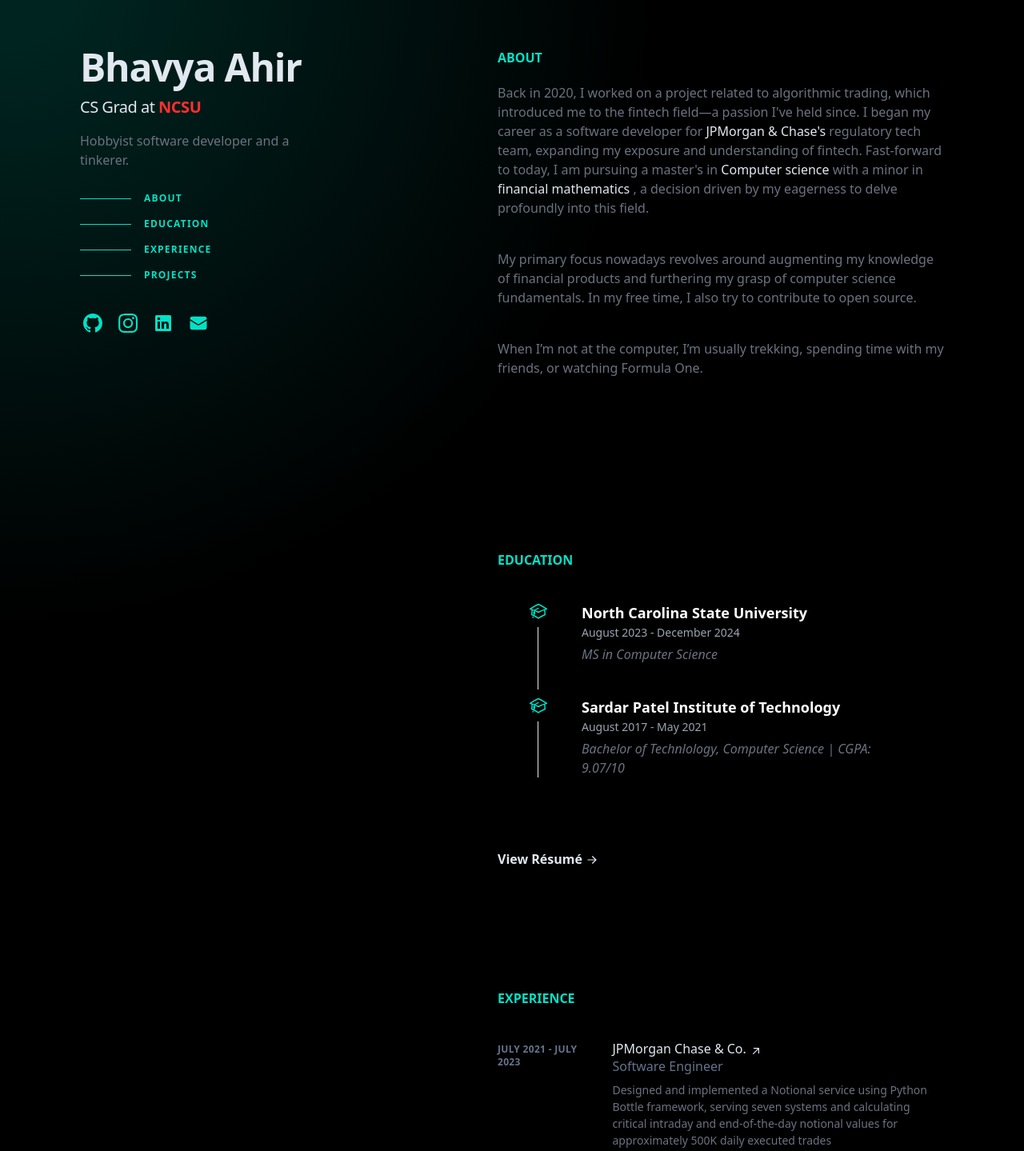
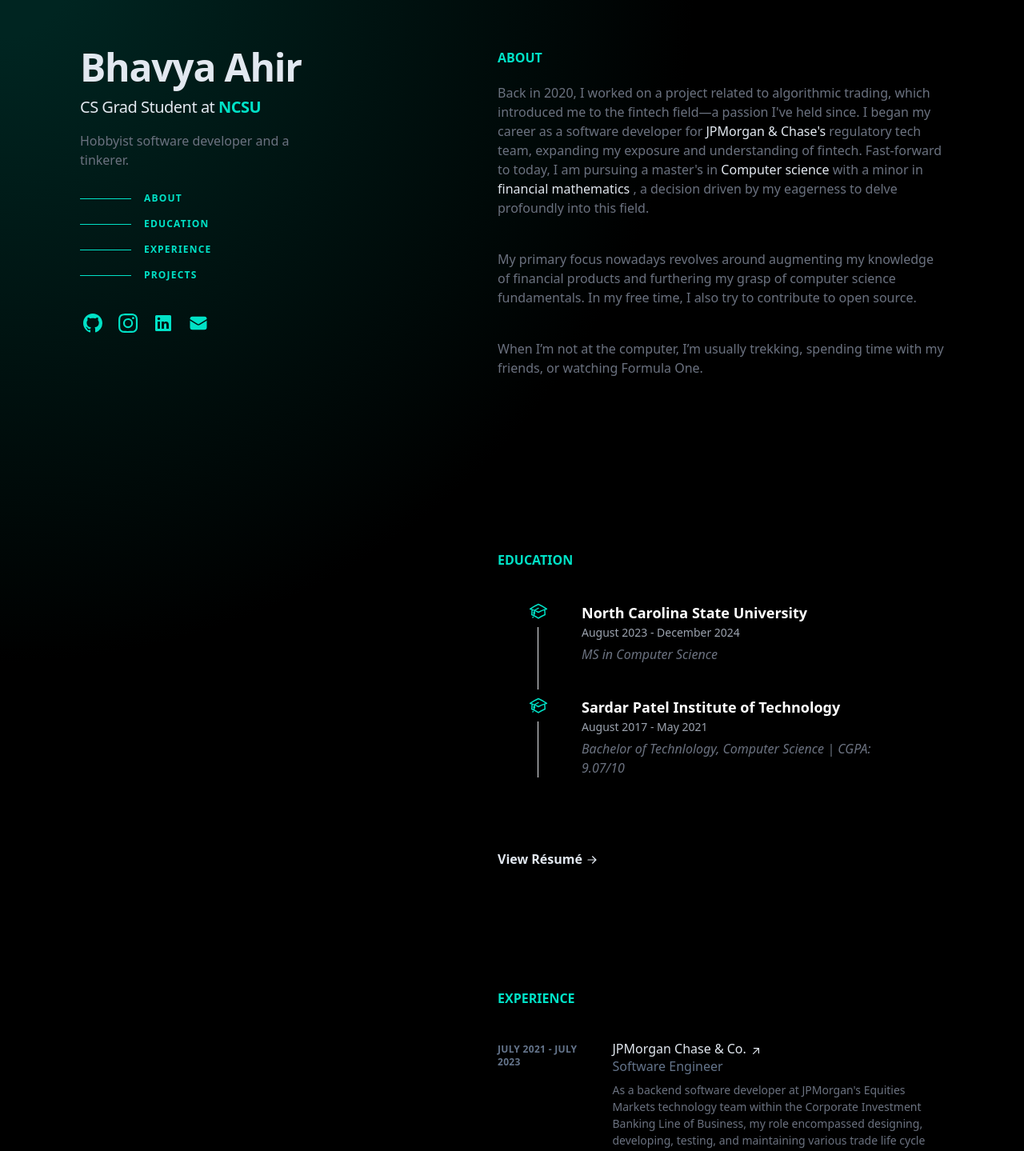
Before and after one commit to sayalikulk/portfolio, a React (Create React App) app: page / in a window 1280 px wide. Shown: the part 40-1479 px from the top of the page at 80% size. Built offline with nearby package versions, Linux system fonts and the light colour scheme; the HTML template or start-up script is replaced by a standard one.

Commit message:
Changing description

```diff
--- a/src/components/LeftConstant.jsx
+++ b/src/components/LeftConstant.jsx
@@ -7,21 +7,12 @@ const LeftConstant = () => {
 
     <div>
       <h1 class="text-4xl font-bold tracking-tight text-slate-200 sm:text-5xl"><a href="/">Bhavya Ahir</a></h1>
-      <h2 class="mt-3 text-lg font-medium tracking-tight text-slate-200 sm:text-xl"> CS Grad at <span style={{color: '#ff3030',fontWeight: 'bold'  }}>NCSU</span> </h2>      {/* <h2 class="mt-3 text-lg font-medium tracking-tight text-slate-200 sm:text-xl">CS Grad at NCSU</h2> */}
+      <h2 class="mt-3 text-lg font-medium tracking-tight text-slate-200 sm:text-xl"> CS Grad Student at <span style={{color: '#01e2c7',fontWeight: 'bold'  }}>NCSU</span> </h2>      {/* <h2 class="mt-3 text-lg font-medium tracking-tight text-slate-200 sm:text-xl">CS Grad at NCSU</h2> */}
       <p class="mt-4 max-w-xs leading-normal text-gray-500 dark:text-gray-400">Hobbyist software developer and a tinkerer.</p>
       {/* <h2 class="mt-3 text-lg font-medium tracking-tight text-slate-200 sm:text-xl">CS Grad at <span style="color:#771d1d;">NCSU</span></h2> */}
       <ul className='pt-[20px]'>
         <SectionScroll/>
       </ul>
-
-{/* <nav class="nav hidden lg:block" aria-label="In-page jump links">
-   <ul class="mt-16 w-max">
-      <li><a class="group flex items-center py-3 active" href="#about"><span class="nav-indicator mr-4 h-px w-8 bg-slate-600 transition-all group-hover:w-16 group-hover:bg-slate-200 group-focus-visible:w-16 group-focus-visible:bg-slate-200 motion-reduce:transition-none"></span><span class="nav-text text-xs font-bold uppercase tracking-widest text-slate-500 group-hover:text-slate-200 group-focus-visible:text-slate-200">About</span></a></li>
-      <li><a class="group flex items-center py-3" href="#experience"><span class="nav-indicator mr-4 h-px w-8 bg-slate-600 transition-all group-hover:w-16 group-hover:bg-slate-200 group-focus-visible:w-16 group-focus-visible:bg-slate-200 motion-reduce:transition-none"></span><span class="nav-text text-xs font-bold uppercase tracking-widest text-slate-500 group-hover:text-slate-200 group-focus-visible:text-slate-200">Experience</span></a></li>
-      <li><a class="group flex items-center py-3" href="#projects"><span class="nav-indicator mr-4 h-px w-8 bg-slate-600 transition-all group-hover:w-16 group-hover:bg-slate-200 group-focus-visible:w-16 group-focus-visible:bg-slate-200 motion-reduce:transition-none"></span><span class="nav-text text-xs font-bold uppercase tracking-widest text-slate-500 group-hover:text-slate-200 group-focus-visible:text-slate-200">Projects</span></a></li>
-   </ul>
-</nav> */}
-
 
       <ul class="ml-1 mt-8 flex items-center" aria-label="Social media">
         <li class="mr-5 text-xs">
--- a/src/components/fields/Experience.jsx
+++ b/src/components/fields/Experience.jsx
@@ -5,7 +5,8 @@ const Experience = () => {
   return (
     <div id="experience" className='p-[50px] md:pt-[100px] md:pl-[100px] md:pr-[50px]'>
       <h2 id="experience-title" class="font-bold uppercase pb-[20px] text-[#01e2c7]">Experience</h2>
-      <ExperienceCard timeline="July 2021 - July 2023" role="Software Engineer" name="JPMorgan Chase & Co." description="Designed and implemented a Notional service using Python Bottle framework, serving seven systems and calculating critical intraday and end-of-the-day notional values for approximately 500K daily executed trades" skills={["Python","Optimization","Unit/Integration Testing", "Test Driven Development","Equity Derivatives","Equity Trading"]}/>
+      <ExperienceCard timeline="July 2021 - July 2023" role="Software Engineer" name="JPMorgan Chase & Co." description=
+"As a backend software developer at JPMorgan's Equities Markets technology team within the Corporate Investment Banking Line of Business, my role encompassed designing, developing, testing, and maintaining various trade life cycle functionalities. I was responsible for creating systems that managed booking, execution, confirmation, regulatory reporting, and trade settlement. My focus was on optimizing workflows to ensure time-critical systems operated with minimal delays, addressing bottlenecks proactively. Additionally, I actively participated in code reviews and collaborated with colleagues across different teams and lines of business to promote code reuse and prevent redundancy" skills={["Python","Optimization","Unit/Integration Testing", "Test Driven Development","Equity Derivatives","Equity Trading"]}/>
       <ExperienceCard timeline="Jan 2021 - July 2021" role="Software Engineer Intern" name="JPMorgan Chase & Co." description="Constructed an internal reconciliation system that generates and transfers daily end-of-day reports for 1.5M trade life-cycle events, ensuring accurate trade state and valuation data is available for business continuity
 " skills={["Python","Bottle","RESTful API Web Services"]}/>
 
@@ -13,4 +14,6 @@ const Experience = () => {
   )
 }
 
+
+
 export default Experience
```
